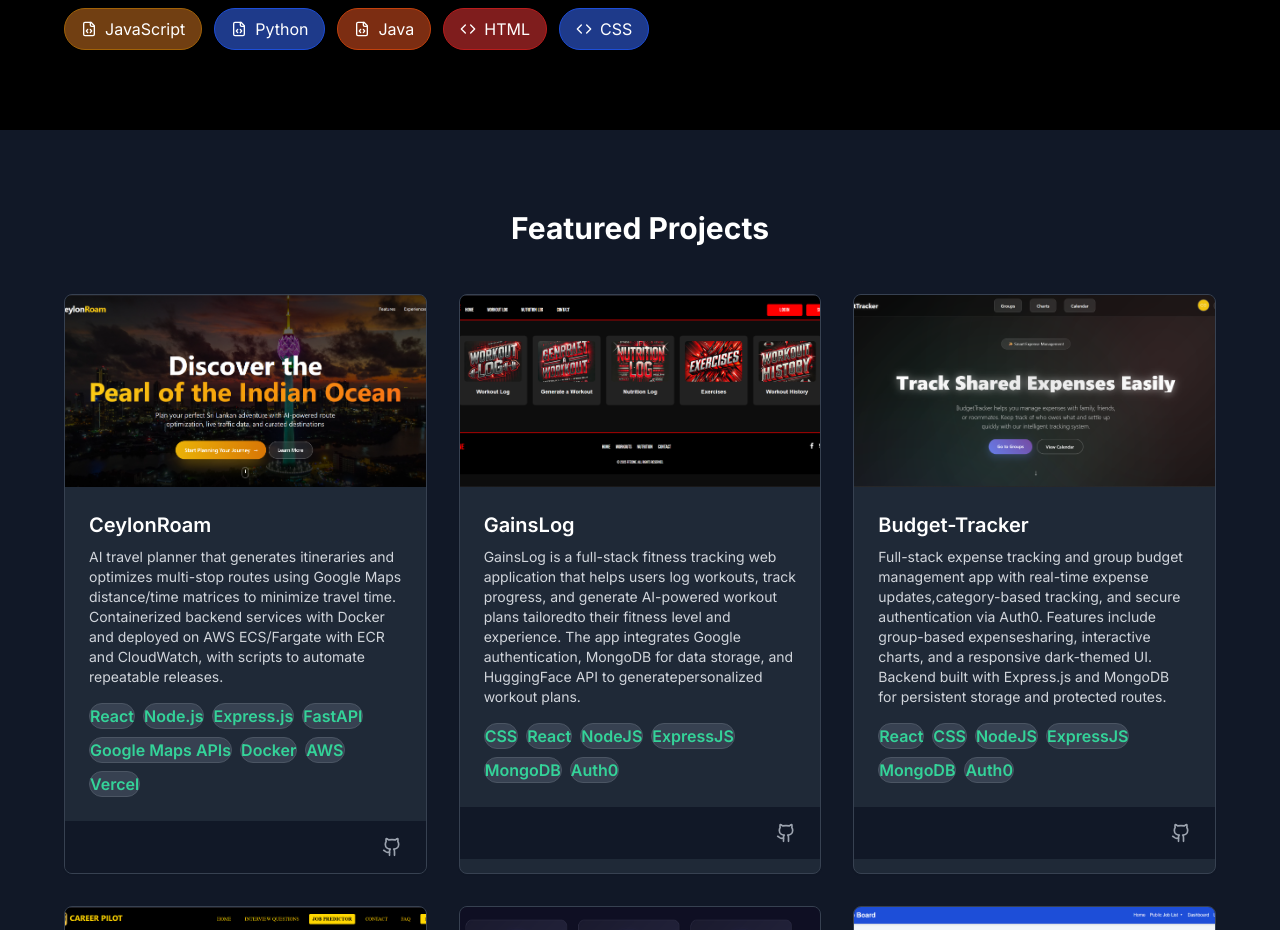
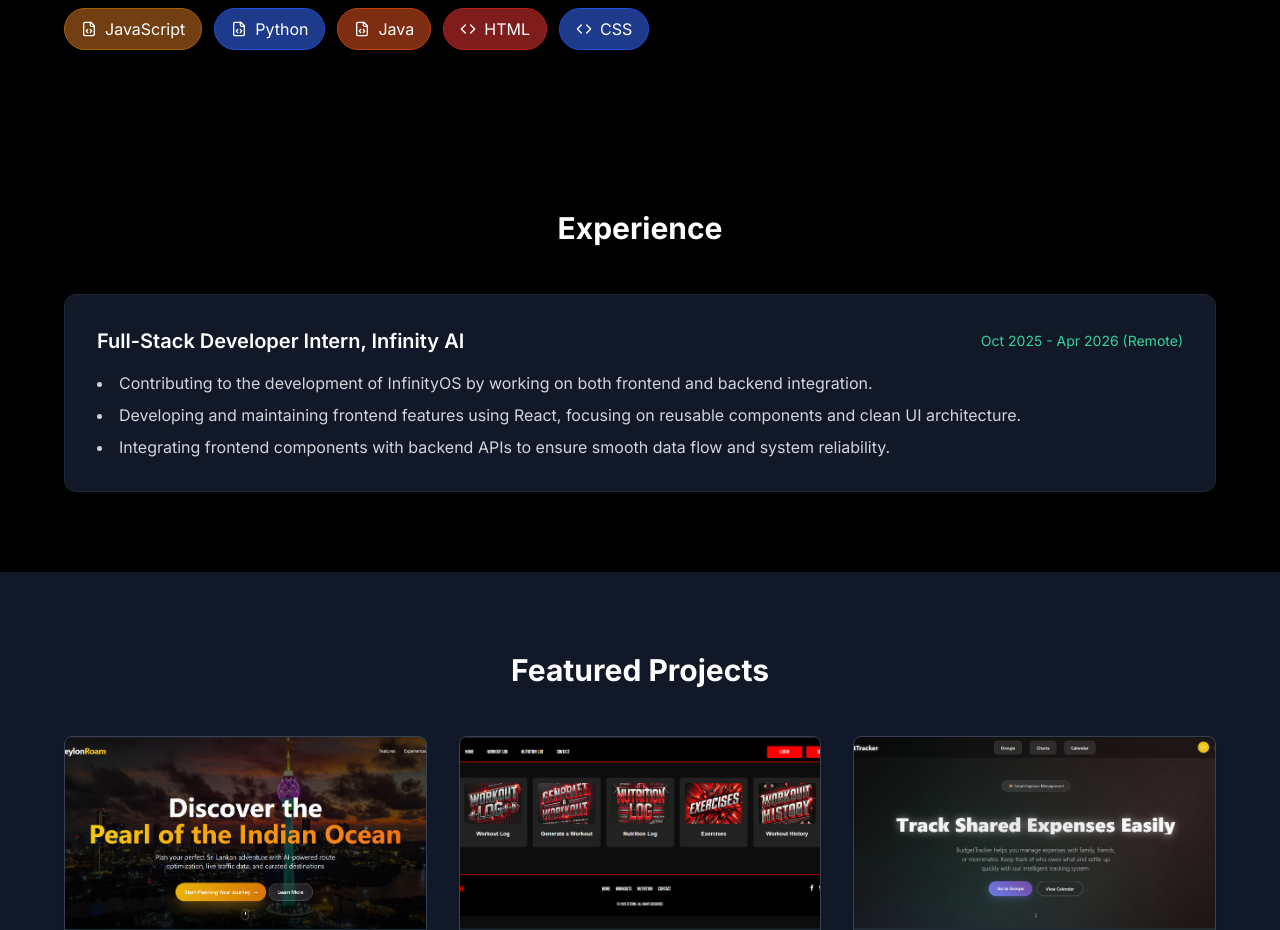
Before and after one commit to sigallage/Portfolio, a Next.js app: page / in a window 1280 px wide. Shown: the part 1360-2290 px from the top of the page. Built offline with nearby package versions, Linux system fonts and the light colour scheme.

Commit message:
Added internship experience

```diff
--- a/app/page.jsx
+++ b/app/page.jsx
@@ -226,6 +226,40 @@ export default function Home() {
         </div>
       </section>
 
+      {/* Experience Section */}
+      <section className="py-20 px-4 sm:px-6 lg:px-8 bg-black">
+        <div className="max-w-6xl mx-auto">
+          <h2 className="text-3xl font-bold text-white mb-12 text-center">
+            Experience
+          </h2>
+
+          <div className="bg-gray-900 p-8 rounded-xl border border-gray-800">
+            <div className="flex flex-col md:flex-row md:items-center md:justify-between gap-2 mb-4">
+              <h3 className="text-xl font-semibold text-white">
+                Full-Stack Developer Intern, Infinity AI
+              </h3>
+              <span className="text-emerald-400 text-sm">
+                Oct 2025 - Apr 2026 (Remote)
+              </span>
+            </div>
+            <ul className="list-disc list-inside text-gray-300 space-y-2">
+              <li>
+                Contributing to the development of InfinityOS by working on both
+                frontend and backend integration.
+              </li>
+              <li>
+                Developing and maintaining frontend features using React,
+                focusing on reusable components and clean UI architecture.
+              </li>
+              <li>
+                Integrating frontend components with backend APIs to ensure
+                smooth data flow and system reliability.
+              </li>
+            </ul>
+          </div>
+        </div>
+      </section>
+
       {/* Projects Section */}
       <section className="py-20 px-4 sm:px-6 lg:px-8 bg-gray-900">
         <div className="max-w-6xl mx-auto">
```
